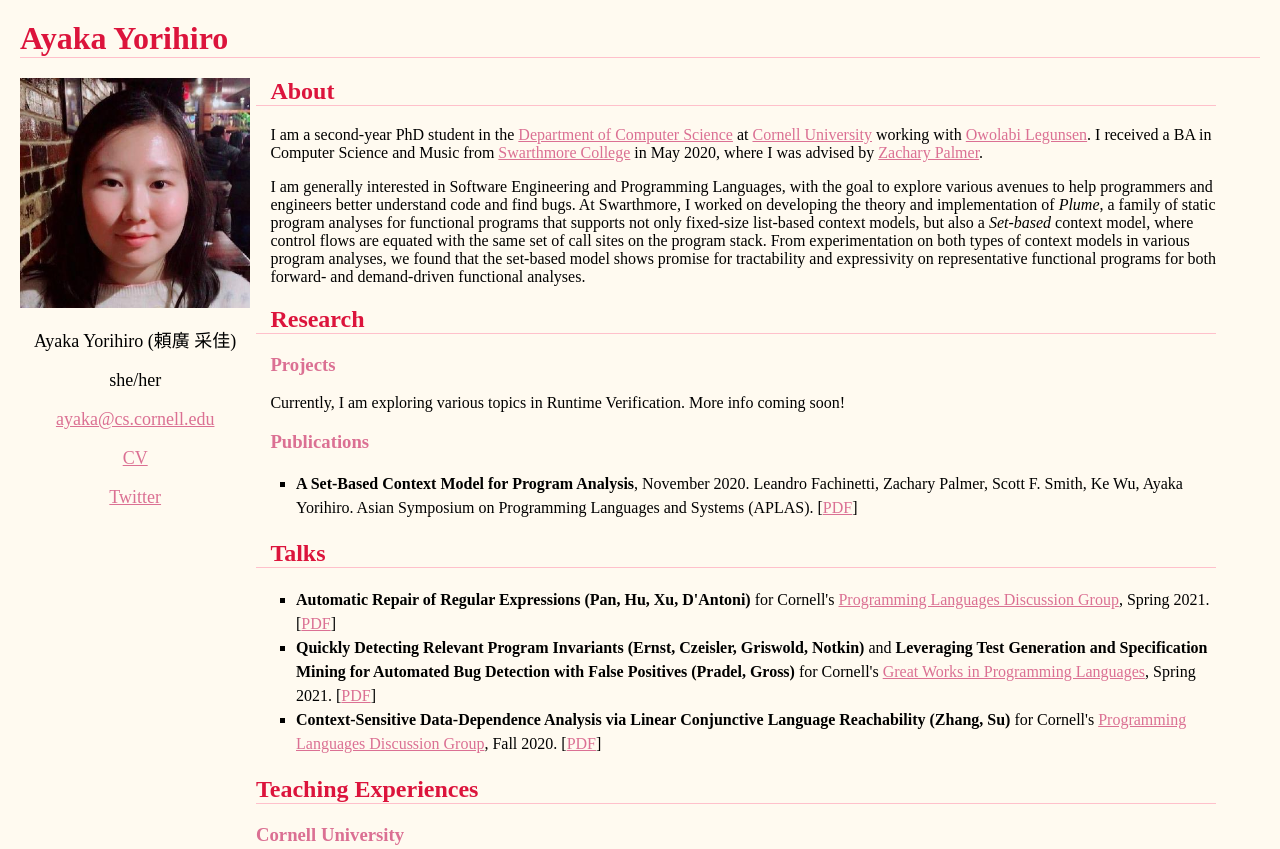
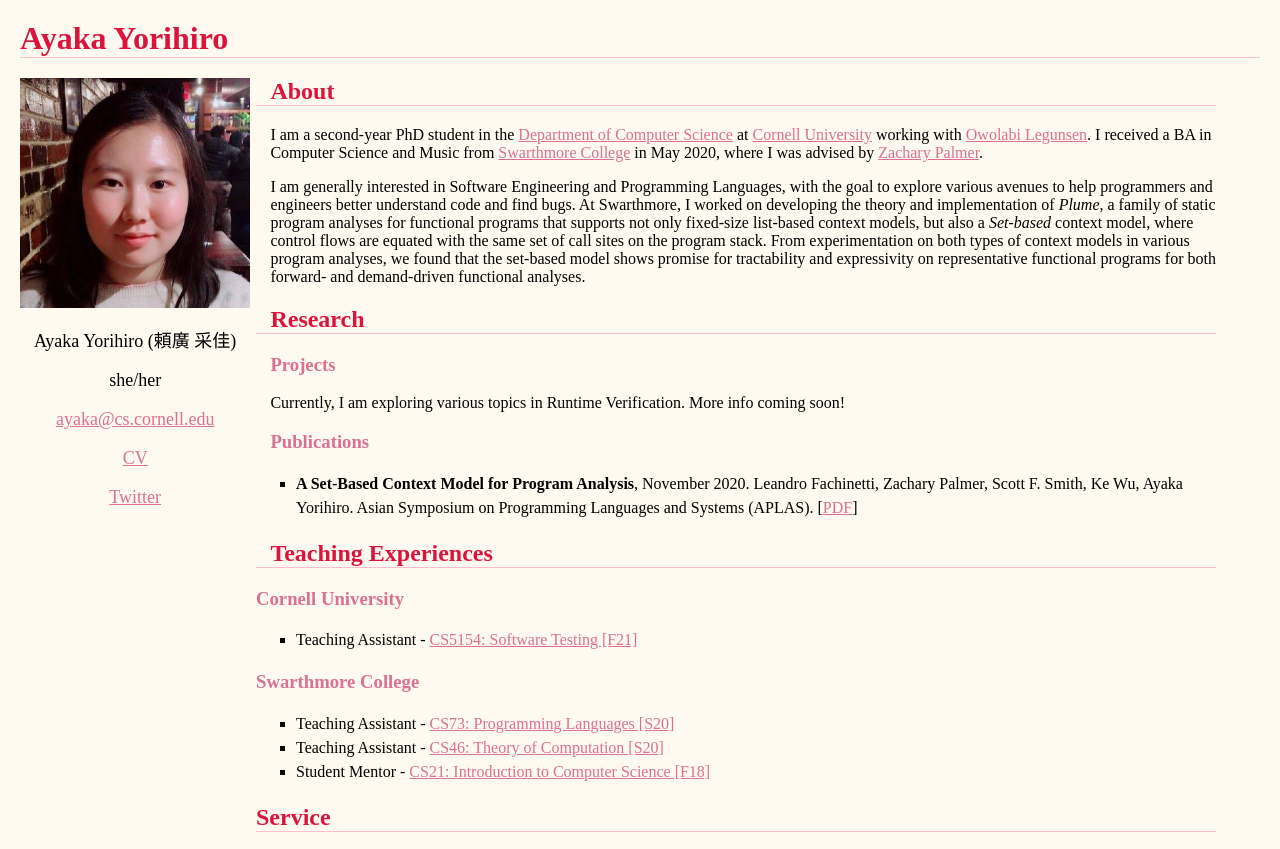
Before and after one commit to ayakayorihiro/ayakayorihiro.github.io, a plain HTML site: page index.html in a window 1280 px wide. Shown: the top 849 px of the page. Drawn offline with Linux system fonts and the light colour scheme.

Commit message:
take out talks

```diff
--- a/index.html
+++ b/index.html
@@ -74,7 +74,7 @@
         [<a href = "publications/plume.pdf">PDF</a>]
       </li>
     </ul>
-    <h2> Talks </h2>
+    <!-- <h2> Talks </h2>
     <ul>
       <li><b>Automatic Repair of Regular Expressions (Pan, Hu, Xu, D'Antoni)</b> for Cornell's <a href="https://pl.cs.cornell.edu/pldg/2021sp/">Programming Languages Discussion Group</a>, Spring 2021.
         [<a href = "slides/pldg_spring_2021.pdf">PDF</a>]
@@ -86,7 +86,7 @@
         Cornell's <a href="https://pl.cs.cornell.edu/pldg/2020fa/">Programming Languages Discussion Group</a>, Fall 2020.
         [<a href = "slides/pldg_fall_2020.pdf">PDF</a>]
       </li>
-    </ul>
+    </ul> -->
 
     <h2> Teaching Experiences </h2>
     <h3>Cornell University</h3>
```
